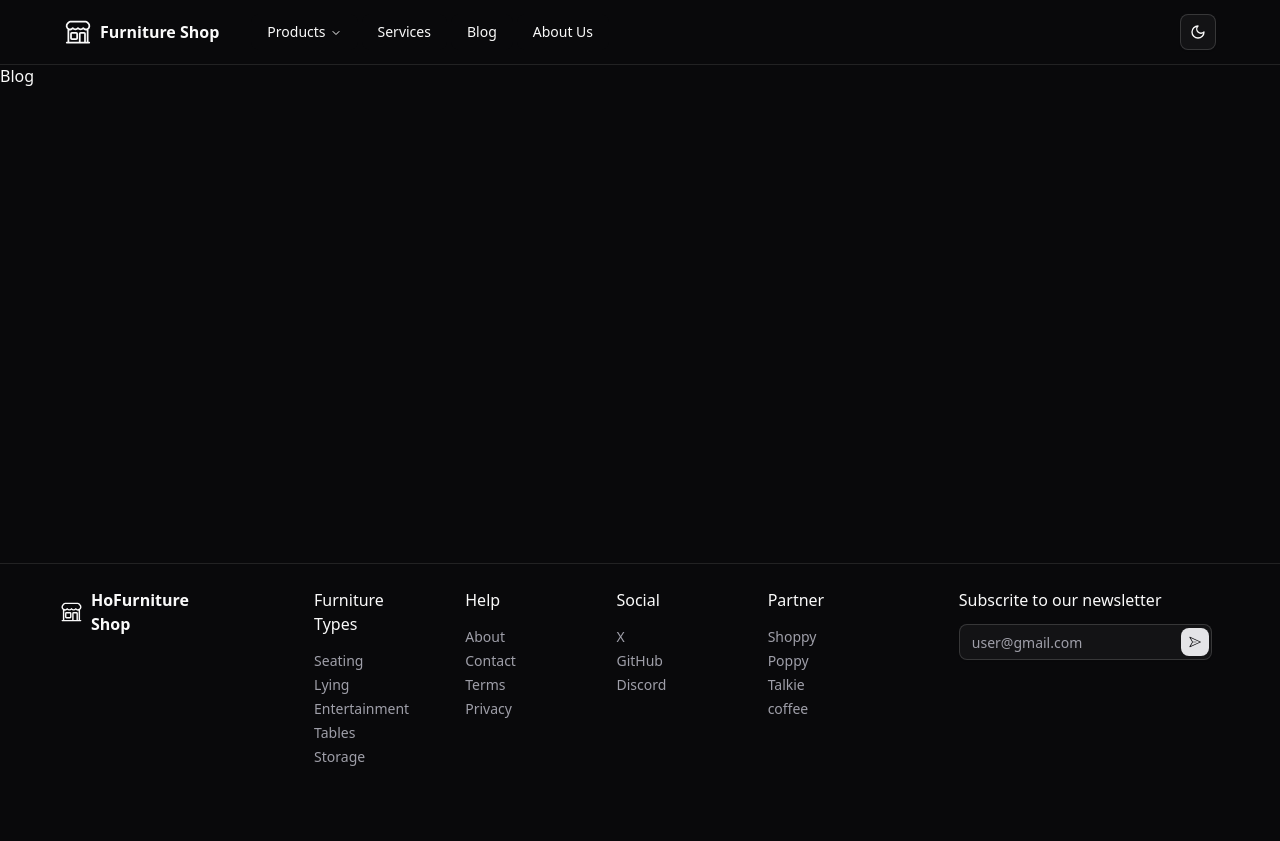
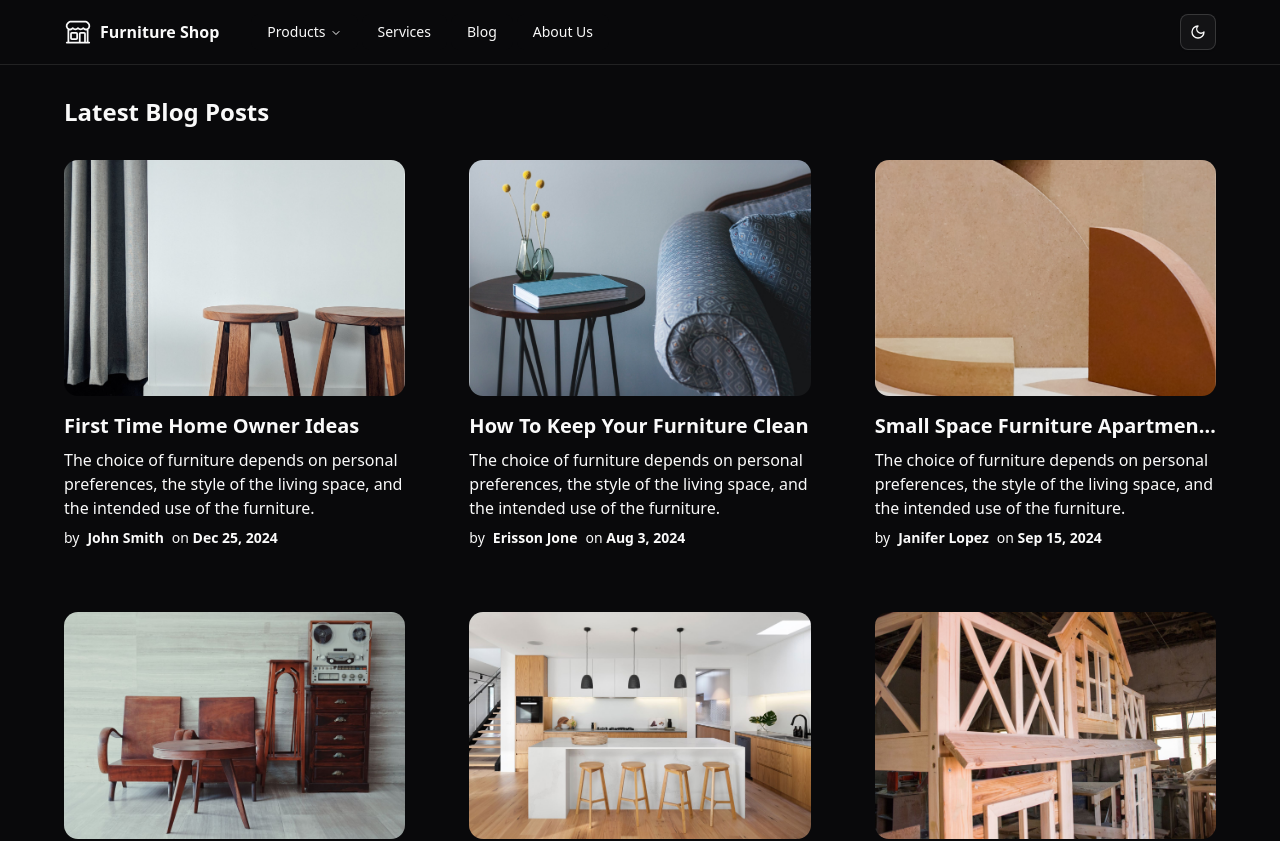
Before and after one commit to nainglinthant111/learn-RTT, a React (Vite) app in the folder react-intermidate/: page /blogs in a window 1280 px wide. Shown: the top 841 px of the page. Before the commit the page ends 800 px from the top, so only its background shows below. Built offline with nearby package versions, Linux system fonts and the light colour scheme.

Commit message:
blog detail in dompurify use

```diff
--- a/react-intermidate/package.json
+++ b/react-intermidate/package.json
@@ -23,6 +23,7 @@
     "@tailwindcss/vite": "^4.0.14",
     "class-variance-authority": "^0.7.1",
     "clsx": "^2.1.1",
+    "dompurify": "^3.2.4",
     "embla-carousel-autoplay": "^8.5.2",
     "embla-carousel-react": "^8.5.2",
     "lucide-react": "^0.482.0",
--- /dev/null
+++ b/react-intermidate/src/components/blog/BlogPostList.tsx
@@ -0,0 +1,32 @@
+import type { Post } from "@/types";
+import { Link } from "react-router-dom";
+interface PostProps {
+  posts: Post[];
+}
+function BlogPostList({ posts }: PostProps) {
+  return (
+    <div className="my-8 grid grid-cols-1 gap-16 px-4 md:grid-cols-2 lg:grid-cols-3 lg:px-0">
+      {posts.map((post) => (
+        <Link key={post.id} to={`/blogs/${post.id}`}>
+          <img
+            src={post.image}
+            alt={post.title}
+            className="mb-4 w-full rounded-xl"
+          />
+          <h2 className="line-clamp-1 text-xl font-extrabold">{post.title}</h2>
+          <h3 className="my-2 line-clamp-3 text-base font-[400]">
+            {post.content}
+          </h3>
+          <div className="text-sm">
+            <span className="">
+              by<span className="mx-2 font-[600]">{post.author}</span>on
+              <span className="font-[600]"> {post.updatedAt}</span>
+            </span>
+          </div>
+        </Link>
+      ))}
+    </div>
+  );
+}
+
+export default BlogPostList;
--- /dev/null
+++ b/react-intermidate/src/components/blog/Rishtextrener.tsx
@@ -0,0 +1,15 @@
+import DomPurify from "dompurify";
+interface props extends React.HTMLAttributes<HTMLDivElement> {
+  content: string;
+}
+function Rishtextrener({ content, className }: props) {
+  const checkedContent = DomPurify.sanitize(content);
+  return (
+    <div
+      dangerouslySetInnerHTML={{ __html: checkedContent }}
+      className={className}
+    />
+  );
+}
+
+export default Rishtextrener;
--- a/react-intermidate/src/components/icons.tsx
+++ b/react-intermidate/src/components/icons.tsx
@@ -3,6 +3,7 @@ import {
   HamburgerMenuIcon,
   PaperPlaneIcon,
   ExclamationTriangleIcon,
+  ArrowLeftIcon,
 } from "@radix-ui/react-icons";
 export type IconProps = React.HtmlHTMLAttributes<SVGElement>;
 
@@ -27,4 +28,5 @@ export const Icons = {
   menu: HamburgerMenuIcon,
   paperPlane: PaperPlaneIcon,
   warning: ExclamationTriangleIcon,
+  arrowLeft: ArrowLeftIcon,
 };
--- a/react-intermidate/src/pages/Blog.tsx
+++ b/react-intermidate/src/pages/Blog.tsx
@@ -1,5 +1,17 @@
+import BlogPostList from "@/components/blog/BlogPostList";
+import { posts } from "@/data/posts";
+
 function Blog() {
-    return <div>Blog</div>;
+  return (
+    <div className="container mx-auto lg:px-16">
+      <h1 className="mt-8 text-center text-2xl font-bold md:text-left">
+        Latest Blog Posts
+      </h1>
+      <BlogPostList
+        posts={posts.map((post) => ({ ...post, id: String(post.id) }))}
+      />
+    </div>
+  );
 }
 
 export default Blog;
--- a/react-intermidate/src/pages/BlogDetail.tsx
+++ b/react-intermidate/src/pages/BlogDetail.tsx
@@ -1,8 +1,52 @@
-import { useParams } from "react-router-dom";
-
+import { useParams, Link } from "react-router-dom";
+import { posts } from "@/data/posts";
+import { Button } from "@/components/ui/button";
+import { Icons } from "@/components/icons";
+import Rishtextrener from "@/components/blog/Rishtextrener";
 function BlogDetail() {
-    const { postid } = useParams();
-    return <div>Hello : {postid}</div>;
+  const { postid } = useParams();
+  const post = posts.find((post) => post.id === postid);
+  return (
+    <div className="container mx-auto lg:px-16">
+      <section className="flex flex-col lg:flex-row">
+        <section className="w-full lg:w-3/4 lg:pr-4">
+          <Button variant={"outline"} asChild className="mt-8 mb-6">
+            <Link to="/blogs">
+              <Icons.arrowLeft className="mr-2 h-4 w-4" /> All Posts
+            </Link>
+          </Button>
+          {post ? (
+            <>
+              <h2 className="mb-3 text-3xl font-extrabold">{post.title}</h2>
+              <div className="">
+                <span className="">
+                  by<span className="mx-2 font-[600]">{post.author}</span>on
+                  <span className="font-[600]"> {post.updatedAt}</span>
+                </span>
+              </div>
+              <h3 className="my-6 text-base font-[400]">{post.content}</h3>
+              <img
+                src={post.image}
+                alt={post.title}
+                className="w-full rounded-xl"
+              />
+              <Rishtextrener content={post.body} className="my-8" />
+              <div className="mb-12 space-x-2">
+                {post.tags.map((tag) => (
+                  <Button variant={"secondary"}>{tag}</Button>
+                ))}
+              </div>
+            </>
+          ) : (
+            <p className="text-muted-foreground mt-16 mb-8 text-center text-xl font-bold">
+              No posts found.
+            </p>
+          )}
+        </section>
+        <section className="lg:1/4 w-full lg:mt-24"></section>
+      </section>
+    </div>
+  );
 }
 
 export default BlogDetail;
--- a/react-intermidate/src/pages/Home.tsx
+++ b/react-intermidate/src/pages/Home.tsx
@@ -63,7 +63,7 @@ function Home() {
       <BlogCard
         posts={samplePost.map((post) => ({
           ...post,
-          id: Number(post.id),
+          id: String(post.id),
         }))}
       />
     </div>
--- a/react-intermidate/src/types/index.ts
+++ b/react-intermidate/src/types/index.ts
@@ -24,7 +24,7 @@ export type Product = {
   status: string;
 };
 export type Post = {
-  id: number;
+  id: string;
   author: string;
   title: string;
   content: string;
```
Also changed, not shown: 1 other file (tests, documents, lock files or other folders).
